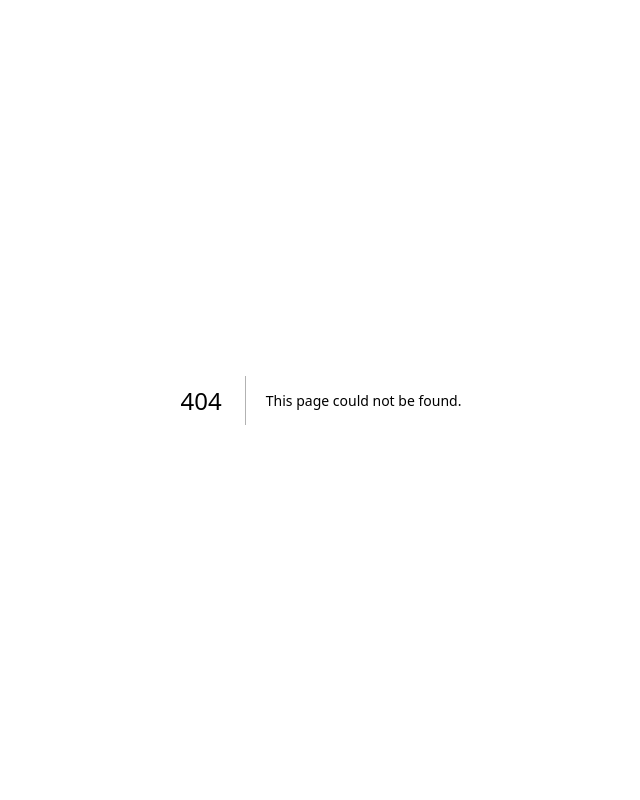
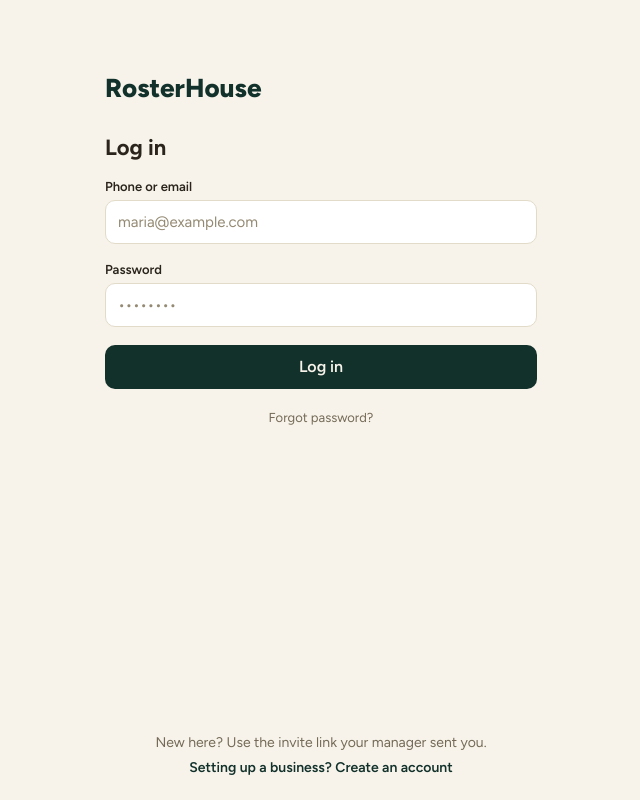
Before and after one commit to ghyde3/RosterHouse, a Next.js app: page /login in a window 1280 px wide. Before the commit this address had no page. Shown: the whole page, without its empty margins (319-959 px from the left). Built offline with nearby package versions, Linux system fonts and the light colour scheme.

Commit message:
feat: add shared login page and honest forgot-password stub

```diff
--- /dev/null
+++ b/src/app/forgot-password/page.tsx
@@ -0,0 +1,40 @@
+import type { Metadata } from "next";
+import Link from "next/link";
+import { Card } from "@/components/ui/Card";
+
+export const metadata: Metadata = { title: "Forgot password — RosterHouse" };
+
+export default function ForgotPasswordPage() {
+  return (
+    <main
+      style={{
+        maxWidth: 480,
+        margin: "0 auto",
+        minHeight: "100dvh",
+        display: "flex",
+        flexDirection: "column",
+        gap: 18,
+        padding: "72px 24px 24px",
+      }}
+    >
+      <div style={{ fontSize: 26, fontWeight: 800, color: "var(--text-brand)" }}>RosterHouse</div>
+      <h1 style={{ fontSize: "var(--text-h2-size)", fontWeight: 700, color: "var(--text-primary)", marginTop: 12 }}>
+        Forgot your password?
+      </h1>
+      <Card>
+        <div style={{ display: "flex", flexDirection: "column", gap: 10 }}>
+          <p style={{ fontSize: 14, color: "var(--text-primary)" }}>
+            Password reset by email isn&apos;t available yet.
+          </p>
+          <p style={{ fontSize: 14, color: "var(--text-secondary)" }}>
+            Ask your manager for a reset link — they can send you a fresh invite that lets you set a
+            new password. If you manage this account, hold tight: self-serve reset is coming soon.
+          </p>
+        </div>
+      </Card>
+      <Link href="/login" style={{ fontSize: 14, color: "var(--text-brand)", fontWeight: 600, textAlign: "center" }}>
+        Back to log in
+      </Link>
+    </main>
+  );
+}
--- /dev/null
+++ b/src/app/login/LoginForm.tsx
@@ -0,0 +1,93 @@
+"use client";
+
+import { useState } from "react";
+import Link from "next/link";
+import { signIn } from "next-auth/react";
+import { Button } from "@/components/ui/Button";
+import { Input } from "@/components/ui/Input";
+
+export function LoginForm() {
+  const [identifier, setIdentifier] = useState("");
+  const [password, setPassword] = useState("");
+  const [error, setError] = useState<string | null>(null);
+  const [submitting, setSubmitting] = useState(false);
+
+  async function handleSubmit(e: React.FormEvent<HTMLFormElement>) {
+    e.preventDefault();
+    setError(null);
+    if (!identifier.trim() || !password) {
+      setError("Enter your phone or email and your password.");
+      return;
+    }
+    setSubmitting(true);
+    const res = await signIn("credentials", {
+      identifier: identifier.trim(),
+      password,
+      redirect: false,
+    });
+    if (res?.error) {
+      setSubmitting(false);
+      setError("That phone/email or password doesn't match.");
+      return;
+    }
+    // Middleware redirects signed-in users from "/" to their home (manager
+    // → "/manager", employee → "/shifts"); a full navigation makes sure the
+    // new session cookie is picked up.
+    window.location.assign("/");
+  }
+
+  return (
+    <main
+      style={{
+        maxWidth: 480,
+        margin: "0 auto",
+        minHeight: "100dvh",
+        display: "flex",
+        flexDirection: "column",
+        gap: 18,
+        padding: "72px 24px 24px",
+      }}
+    >
+      <div style={{ fontSize: 26, fontWeight: 800, color: "var(--text-brand)" }}>RosterHouse</div>
+      <h1 style={{ fontSize: "var(--text-h2-size)", fontWeight: 700, color: "var(--text-primary)", marginTop: 12 }}>
+        Log in
+      </h1>
+      <form onSubmit={handleSubmit} style={{ display: "flex", flexDirection: "column", gap: 18 }}>
+        <Input
+          label="Phone or email"
+          placeholder="maria@example.com"
+          value={identifier}
+          onChange={(e) => setIdentifier(e.target.value)}
+        />
+        <Input
+          label="Password"
+          type="password"
+          placeholder="••••••••"
+          value={password}
+          onChange={(e) => setPassword(e.target.value)}
+        />
+        {error && (
+          <p role="alert" style={{ fontSize: 13, color: "var(--status-danger)" }}>
+            {error}
+          </p>
+        )}
+        <Button variant="primary" size="lg" fullWidth type="submit" disabled={submitting}>
+          {submitting ? "Logging in…" : "Log in"}
+        </Button>
+      </form>
+      <div style={{ textAlign: "center" }}>
+        <Link href="/forgot-password" style={{ fontSize: 13, color: "var(--text-secondary)" }}>
+          Forgot password?
+        </Link>
+      </div>
+      <div style={{ marginTop: "auto", textAlign: "center", display: "flex", flexDirection: "column", gap: 8 }}>
+        <span style={{ fontSize: 14, color: "var(--text-secondary)" }}>
+          New here? Use the invite link your manager sent you.
+        </span>
+        <Link href="/signup" style={{ fontSize: 14, color: "var(--text-brand)", fontWeight: 600 }}>
+          Setting up a business? Create an account
+        </Link>
+      </div>
+    </main>
+  );
+}
--- /dev/null
+++ b/src/app/login/page.tsx
@@ -0,0 +1,8 @@
+import type { Metadata } from "next";
+import { LoginForm } from "./LoginForm";
+
+export const metadata: Metadata = { title: "Log in — RosterHouse" };
+
+export default function LoginPage() {
+  return <LoginForm />;
+}
```
Also changed, not shown: 1 other file (tests, documents, lock files or other folders).
